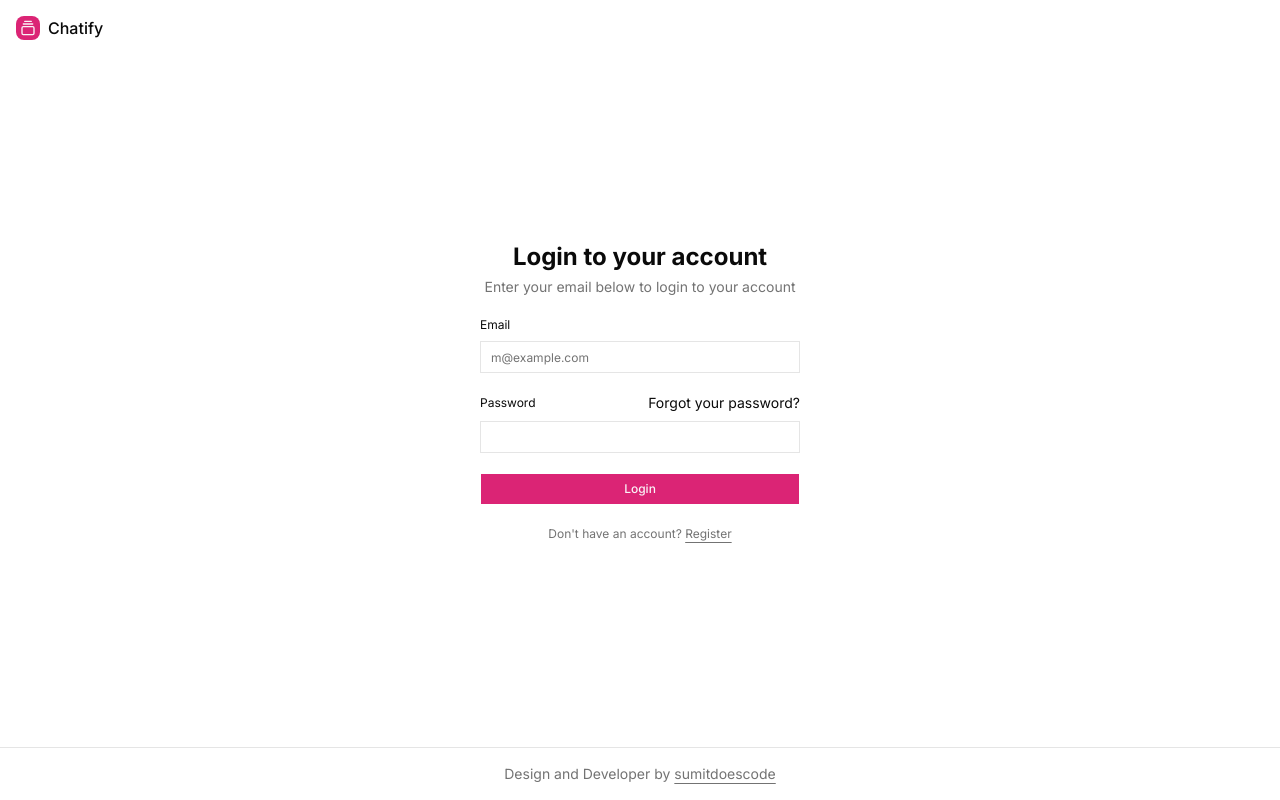
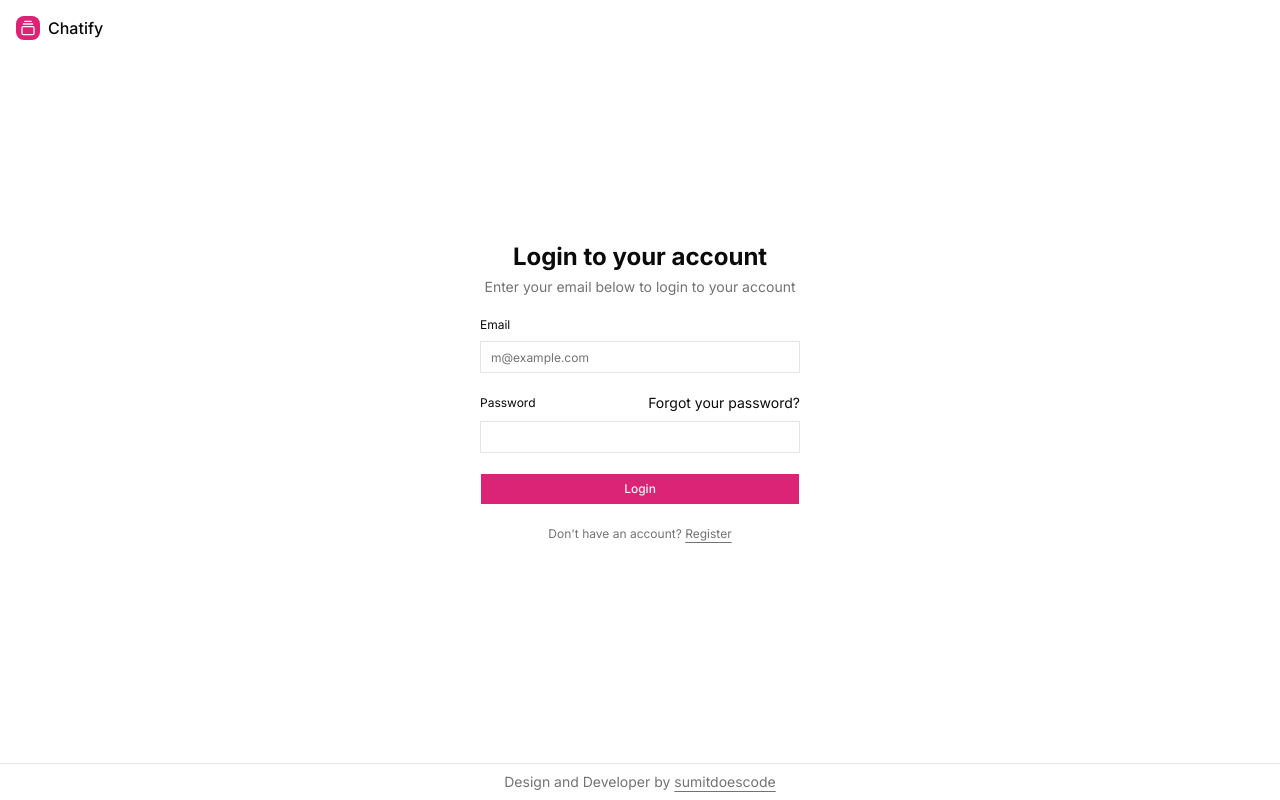
Before and after one commit to sumitdoescode/chatify-frontend, a Next.js app: page /login in a window 1280 px wide. Built offline with nearby package versions, Linux system fonts and the light colour scheme.

Commit message:
decrease footer vertical padding

```diff
--- a/components/ChatFooter.tsx
+++ b/components/ChatFooter.tsx
@@ -72,7 +72,7 @@ export function ChatFooter({ receiverId }: { receiverId: string }) {
     };
 
     return (
-        <form onSubmit={sendMessage} className="flex flex-col gap-2 p-3 border-t bg-background">
+        <form onSubmit={sendMessage} className="flex flex-col gap-2 px-3 py-2 border-t bg-background">
             {previewUrl && (
                 <div className="relative w-fit">
                     <img src={previewUrl} alt="Selected preview" className="max-h-32 max-w-40 rounded-md border object-cover" />
--- a/components/footer.tsx
+++ b/components/footer.tsx
@@ -1,6 +1,6 @@
 export function Footer() {
     return (
-        <footer className="shrink-0 border-t py-4 text-center text-sm text-muted-foreground">
+        <footer className="shrink-0 border-t py-2 text-center text-sm text-muted-foreground">
             Design and Developer by{" "}
             <a href="https://sumitdoescode.me" target="_blank" rel="noreferrer" className="underline underline-offset-4">
                 sumitdoescode
```
